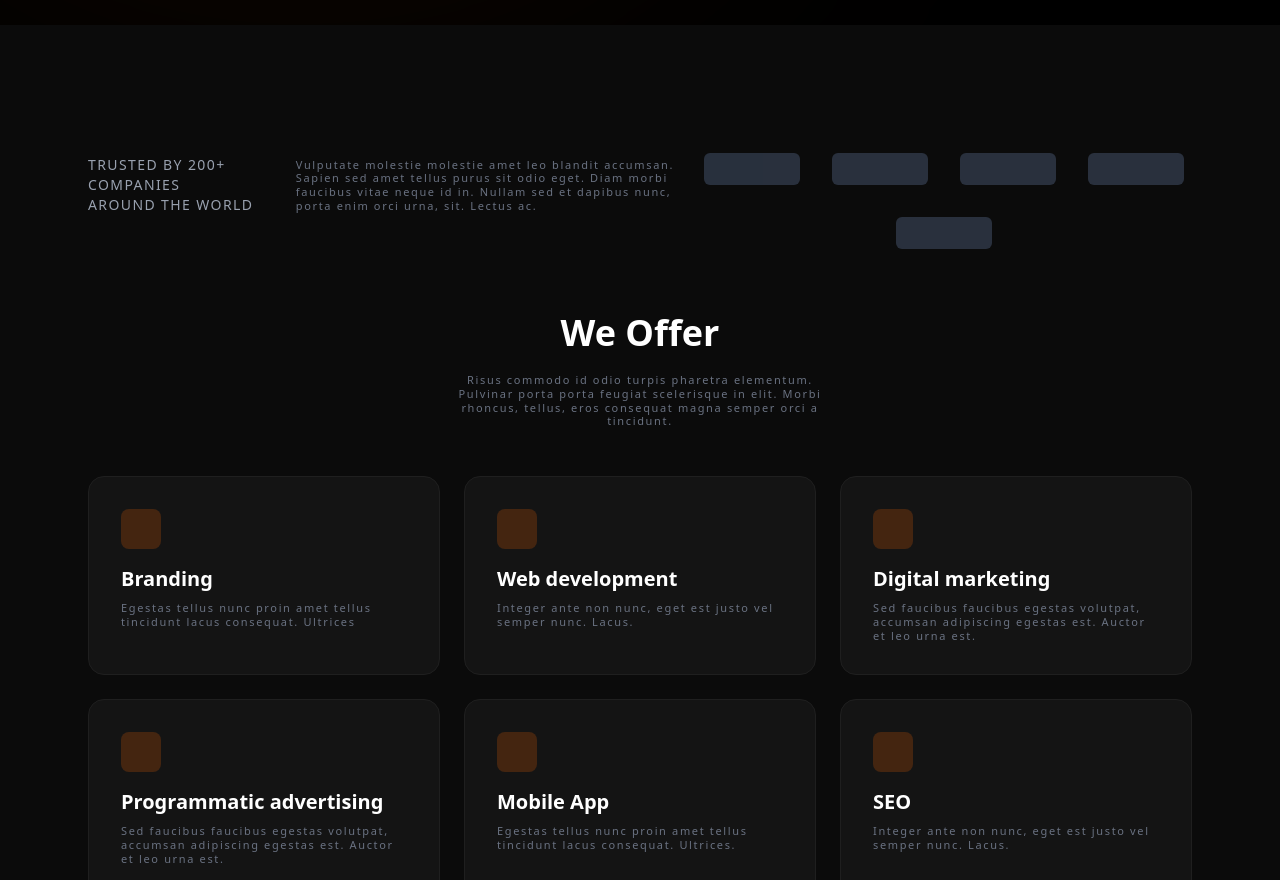
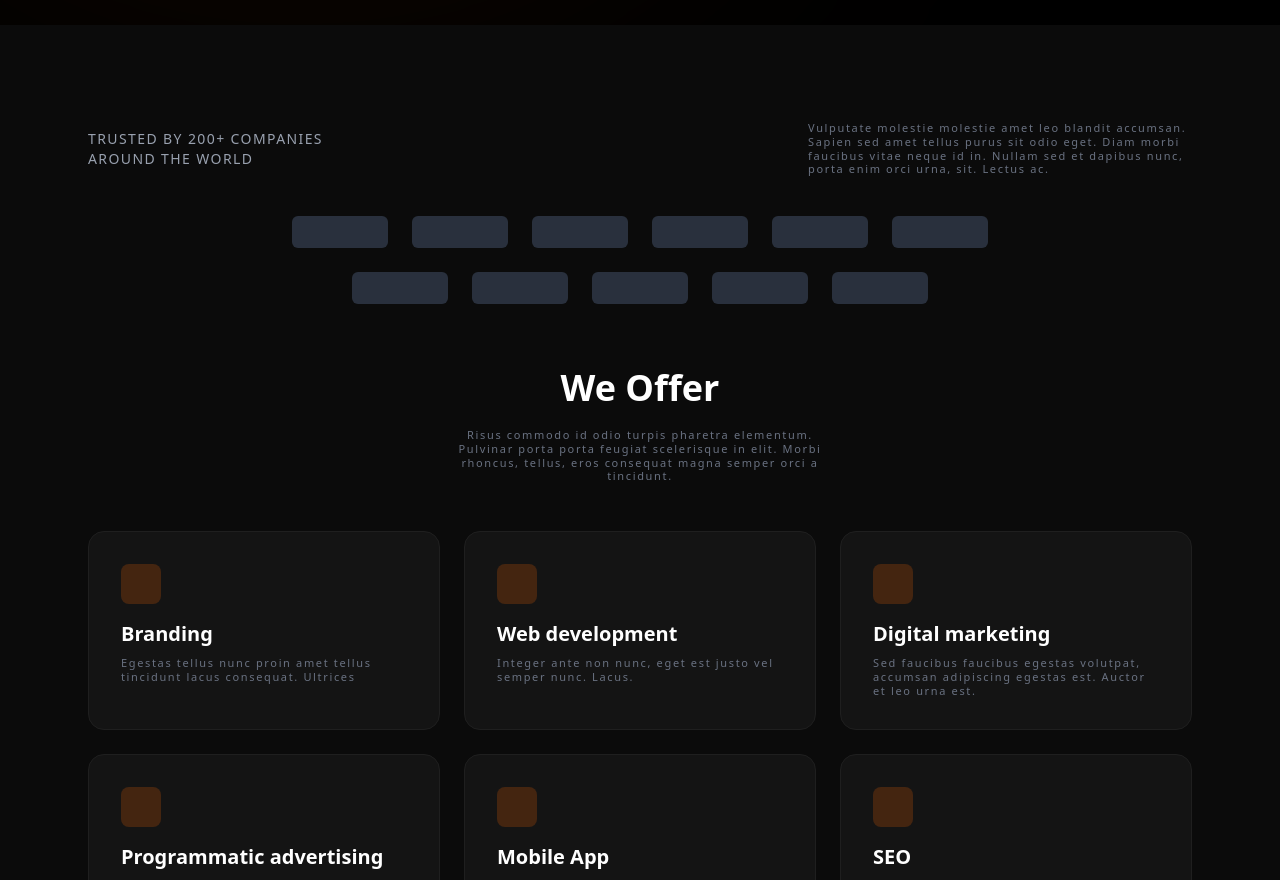
Before and after one commit to MarioBian/Figma-code, a React (Vite) app: page / in a window 1280 px wide. Shown: the part 840-1720 px from the top of the page. Built offline with nearby package versions, Linux system fonts and the light colour scheme.

Commit message:
fixed grid with array to make 2 lines of boxes

```diff
--- a/components/Services.jsx
+++ b/components/Services.jsx
@@ -35,22 +35,34 @@ const services = [
 const Services = () => {
   return (
     <section className="bg-[#0b0b0b] text-white py-24">
-    <div className="max-w-6xl mx-auto px-6 flex flex-col md:flex-row items-center justify-center gap-4 mb-16 text-center md:text-left">
-  <p className="text-gray-400 uppercase tracking-widest text-sm">
-    Trusted by 200+ companies <br /> around the world{" "}
-  </p>
+ <div className="max-w-6xl mx-auto px-6 mb-16">
+  <div className="flex flex-col md:flex-row items-start md:items-center justify-between gap-6">
+    <p className="text-gray-400 uppercase tracking-widest text-sm">
+      Trusted by 200+ companies <br /> around the world
+    </p>
 
-  <span className="text-gray-500 text-[11px] tracking-[0.15em] leading-tight max-w-sm">
-    Vulputate molestie molestie amet leo blandit accumsan. Sapien sed amet tellus
-    purus sit odio eget. Diam morbi faucibus vitae neque id in. Nullam sed et
-    dapibus nunc, porta enim orci urna, sit. Lectus ac.
-  </span>
-      <div className="mt-8 flex flex-wrap justify-center items-center gap-8 opacity-70">
-        <div className="h-8 w-24 bg-gray-700 rounded-md"></div>
-        <div className="h-8 w-24 bg-gray-700 rounded-md"></div>
-        <div className="h-8 w-24 bg-gray-700 rounded-md"></div>
-        <div className="h-8 w-24 bg-gray-700 rounded-md"></div>
-        <div className="h-8 w-24 bg-gray-700 rounded-md"></div>
+    <span className="text-gray-500 text-[11px] tracking-[0.15em] leading-tight max-w-sm">
+      Vulputate molestie molestie amet leo blandit accumsan. Sapien sed amet tellus purus sit
+      odio eget. Diam morbi faucibus vitae neque id in. Nullam sed et dapibus nunc, porta enim
+      orci urna, sit. Lectus ac.
+    </span>
+  </div>
+
+  <div className="mt-10 flex flex-col items-center gap-6 opacity-70">
+
+  {/* Rad 1 – 6 boxar */}
+  <div className="flex flex-wrap justify-center gap-6">
+    {Array.from({ length: 6 }).map((_, i) => (
+      <div key={i} className="h-8 w-24 bg-gray-700 rounded-md"></div>
+    ))}
+  </div>
+
+  {/* Rad 2 – 5 boxar */}
+  <div className="flex flex-wrap justify-center gap-6">
+    {Array.from({ length: 5 }).map((_, i) => (
+      <div key={i} className="h-8 w-24 bg-gray-700 rounded-md"></div>
+    ))}
+  </div>
       </div>
     </div>
 
```
